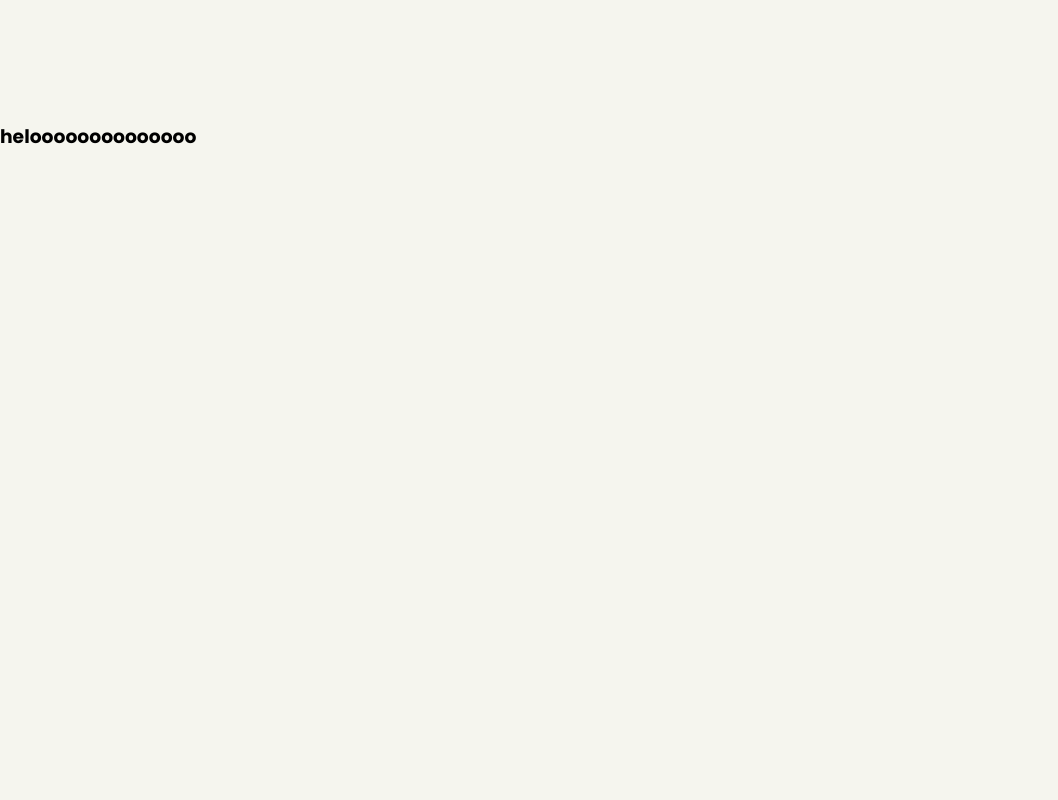
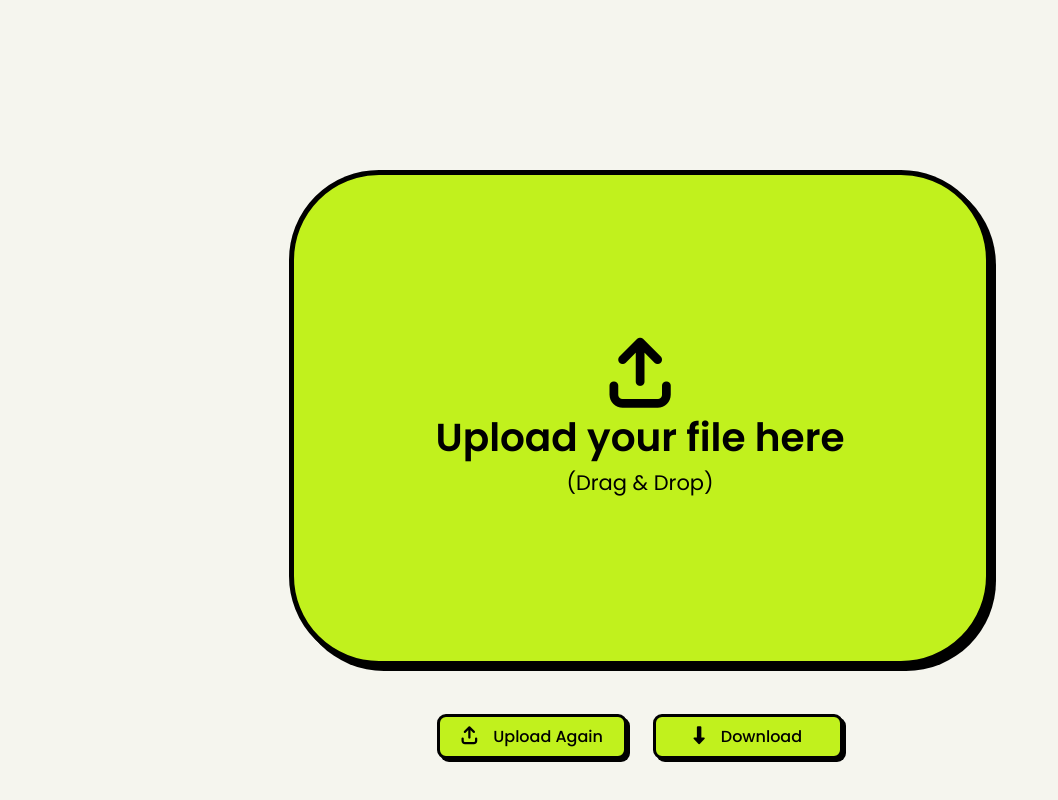
Before and after one commit to mishrayush15/NoteIt, a React (Vite) app: page / in a window 1280 px wide. Shown: the part 840-1640 px from the top of the page, without its empty margins (0-1058 px from the left). Before the commit the page ends 991 px from the top, so only its background shows below. Built offline with nearby package versions, Linux system fonts and the light colour scheme; a web font is replaced by a local one.

Commit message:
final upload feature added

```diff
--- a/src/Components/LandingPage/CenterContent/CenterContent.css
+++ b/src/Components/LandingPage/CenterContent/CenterContent.css
@@ -54,7 +54,7 @@
     background-color: #C1F11D;
     color: black;
     height: 50px;
-    width: 120px;
+    width: 160px;
     border-radius: 7px;
     border: 3px solid black;
     margin-top: 15px;
--- a/src/Components/Navbar/Navbar.css
+++ b/src/Components/Navbar/Navbar.css
@@ -8,6 +8,7 @@
     justify-content: space-between;
     align-items: center; */
     padding: 15px 20px;
+    position: sticky;
 }
 
 .nav_contents {
--- a/src/Components/Navbar/NavbarMain/NavbarMain.css
+++ b/src/Components/Navbar/NavbarMain/NavbarMain.css
@@ -5,4 +5,6 @@
     display: flex;
     justify-content: space-between;
     align-items: center;
+    position: sticky;
+
 }
--- a/src/Components/UploadFile/MainPart/MainPart.css
+++ b/src/Components/UploadFile/MainPart/MainPart.css
@@ -0,0 +1,7 @@
+
+
+.main_content_holder {
+    width: 100%;
+    height: 100vh;
+    margin: 0 auto;
+}
--- a/src/Components/UploadFile/MainPart/MainPart.jsx
+++ b/src/Components/UploadFile/MainPart/MainPart.jsx
@@ -4,7 +4,7 @@ import UploadFile from '../UploadFile'
 
 const MainPart = () => {
   return (
-    <div>
+    <div className='main_content_holder'>
         <UploadFile/>
     </div>
   )
--- a/src/Components/UploadFile/UploadFile.css
+++ b/src/Components/UploadFile/UploadFile.css
@@ -0,0 +1,80 @@
+
+
+.main_container_bottom {
+    width: 90%;
+    height: 100%;
+    /* background-color: yellow; */
+    margin: 0 auto;
+    padding: 3rem 0;
+    display: flex;
+    justify-content: start;
+    align-items: center;
+    flex-direction: column;
+}
+
+.upload_section_box {
+    height: 70%;
+    width: 60%;
+    background-color: #C1F11D;
+    border: 5px solid black;
+    border-radius: 90px;
+    display: flex;
+    justify-content: center;
+    align-items: center;
+    flex-direction: column;
+    box-shadow: 5px 5px 0px black;
+    transition: linear 0.2s;
+}
+
+.upload_section_box:hover  {
+    box-shadow: none;
+}
+
+.upload_section_box i{
+    font-size: 70px;
+    cursor: pointer;
+}
+
+.upload_section_box h3 {
+    font-size: 39px;
+    font-weight: 600;
+}
+.upload_section_box p{
+    font-size: 21px;
+}
+
+
+
+.options_bottom {
+    height: 30%;
+    padding: 3rem 0;
+    display: flex;
+    gap: 1.6rem;
+}
+
+button {
+    height: 45px;
+    width: 190px;
+    display: flex;
+    padding: 1rem;
+    gap: 1rem;
+    justify-content: center;
+    align-items: center;
+    border: 3px solid black;
+    border-radius: 9px;
+    background-color: #C1F11D;
+    font-size: 16px;
+    font-weight: 500;
+    box-shadow: 3px 3px 0px black;
+    transition: linear 0.2s;
+    cursor: pointer;
+}
+
+button i {
+    font-size: 18px;
+}
+
+button:hover {
+    box-shadow: none;
+    background-color: #F5F5EE;
+}
--- a/src/Components/UploadFile/UploadFile.jsx
+++ b/src/Components/UploadFile/UploadFile.jsx
@@ -1,25 +1,28 @@
-import React from 'react'
-import './UploadFile.css'
+import React from "react";
+import "./UploadFile.css";
 
 const UploadFile = () => {
   return (
     <>
-    <div className='main_container_bottom'>
+      <div className="main_container_bottom">
         <div className="upload_section_box">
-            <i></i>
-            <h3>heloooooooooooooo</h3>
-            <p></p>
-
+          <i className="fa-solid fa-arrow-up-from-bracket"></i>
+          <h3>Upload your file here</h3>
+          <p>(Drag & Drop)</p>
         </div>
         <div className="options_bottom">
-            <i></i>
-            <i></i>
+          <button className="single_option">
+            <i class="fa-solid fa-arrow-up-from-bracket"></i>
+            <p>Upload Again</p>
+          </button>
+          <button className="single_option">
+            <i class="fa-solid fa-down-long"></i>
+            <p>Download</p>
+          </button>
+        </div>
+      </div>
+    </>
+  );
+};
 
-        </div>
-
-    </div>
-    </>
-  )
-}
-
-export default UploadFile
+export default UploadFile;
```
